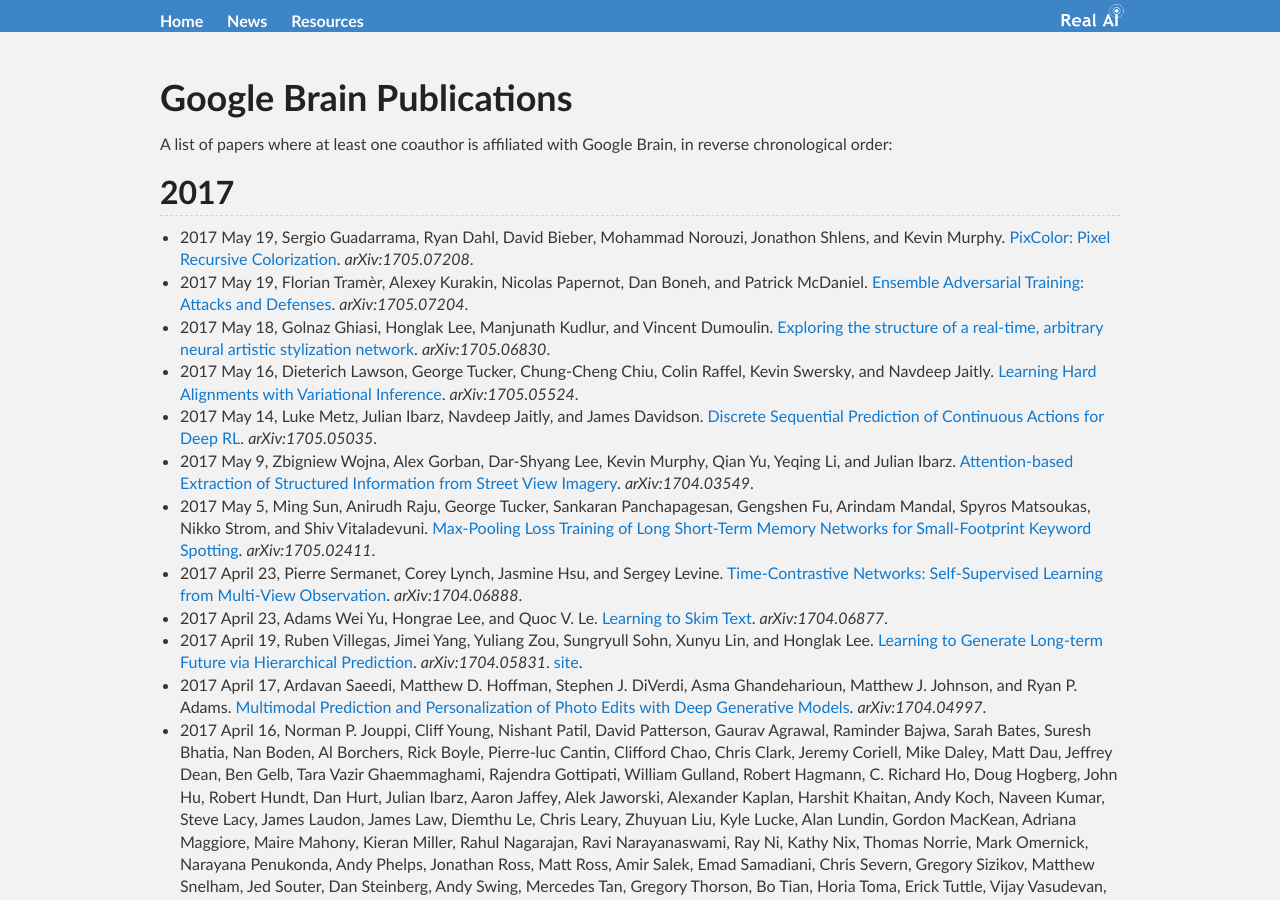
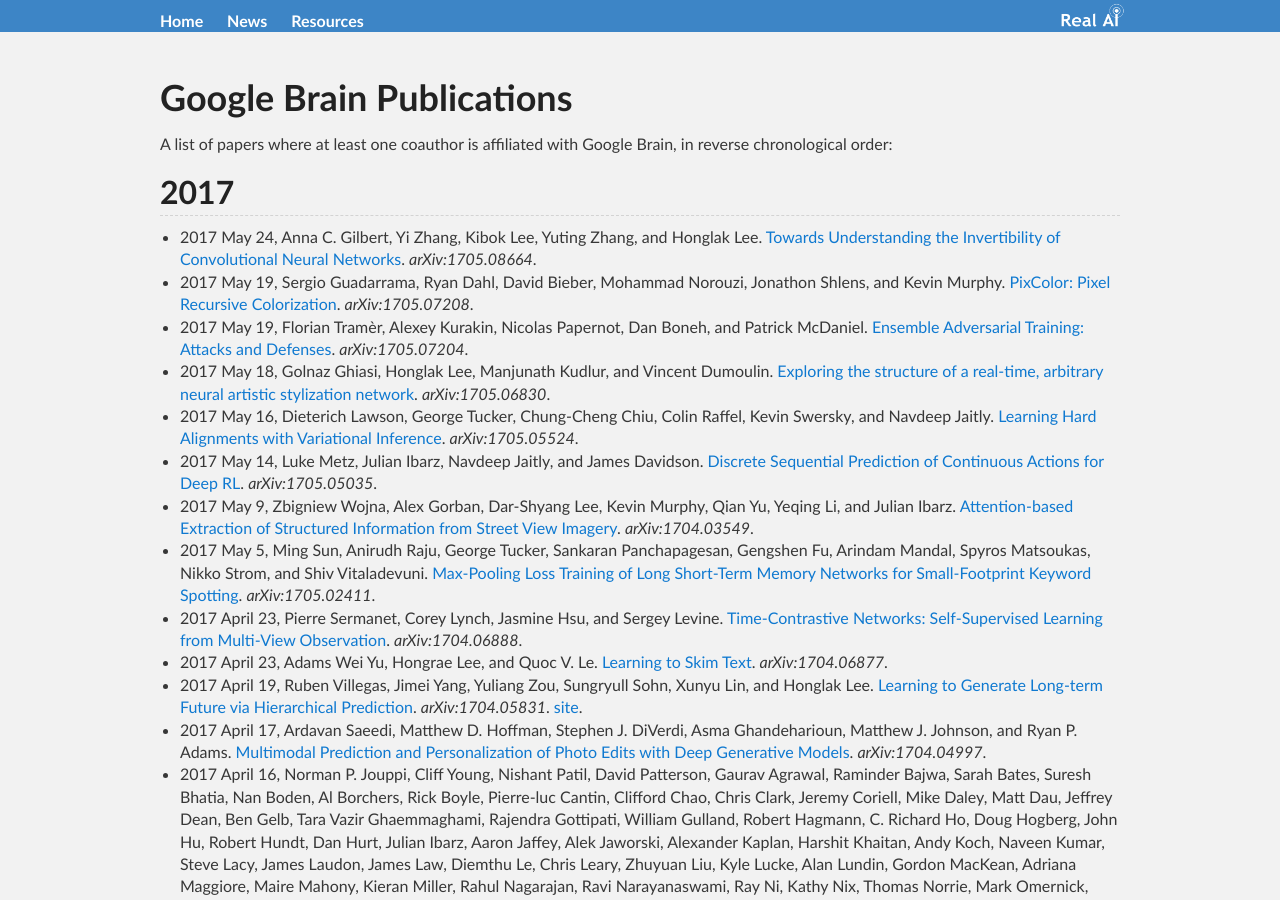
Before and after one commit to Tonywuhk/realai.org, a Jekyll site: the page built from labs/google-brain-publications.md, in a window 1280 px wide and 900 px high. Built offline with Jekyll 4.4.1, drawn with Linux system fonts in a browser that asks for light colours; our own code applies the rules of GitHub Pages for plain Markdown files; comment, search, counter and statistics services are not loaded; the repository's description, which GitHub fills in, is left out.

Commit message:
Update google-brain-publications.md

```diff
--- a/labs/google-brain-publications.md
+++ b/labs/google-brain-publications.md
@@ -7,6 +7,7 @@
 
 ## 2017
 
+* 2017 May 24, Anna C. Gilbert, Yi Zhang, Kibok Lee, Yuting Zhang, and Honglak Lee. [Towards Understanding the Invertibility of Convolutional Neural Networks](https://arxiv.org/abs/1705.08664). *arXiv:1705.08664*.
 * 2017 May 19, Sergio Guadarrama, Ryan Dahl, David Bieber, Mohammad Norouzi, Jonathon Shlens, and Kevin Murphy. [PixColor: Pixel Recursive Colorization](https://arxiv.org/abs/1705.07208). *arXiv:1705.07208*.
 * 2017 May 19, Florian Tramèr, Alexey Kurakin, Nicolas Papernot, Dan Boneh, and Patrick McDaniel. [Ensemble Adversarial Training: Attacks and Defenses](https://arxiv.org/abs/1705.07204). *arXiv:1705.07204*.
 * 2017 May 18, Golnaz Ghiasi, Honglak Lee, Manjunath Kudlur, and Vincent Dumoulin. [Exploring the structure of a real-time, arbitrary neural artistic stylization network](https://arxiv.org/abs/1705.06830). *arXiv:1705.06830*.
```
